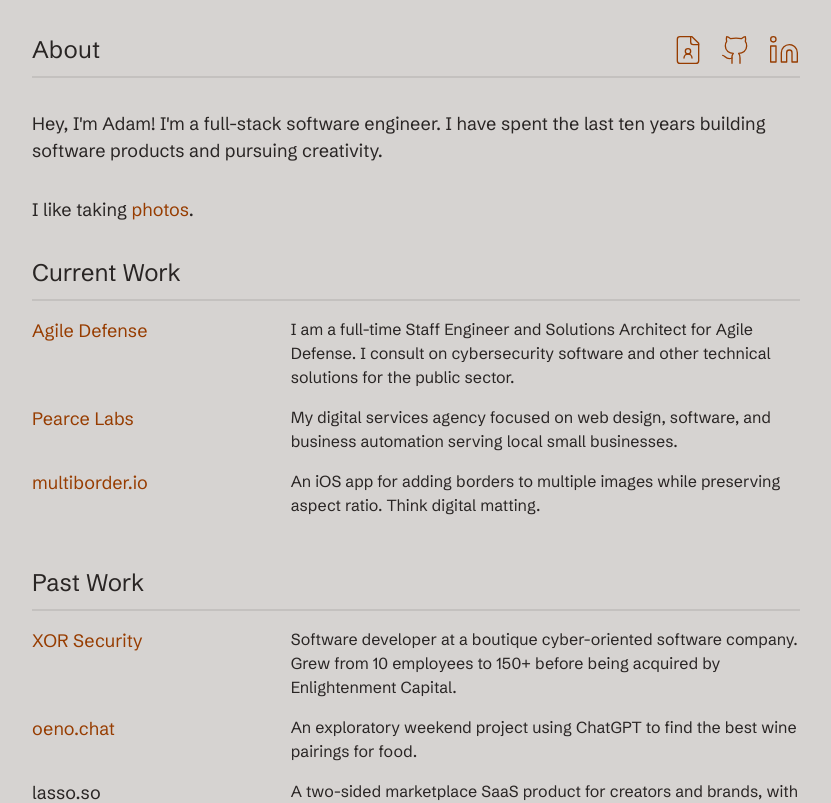
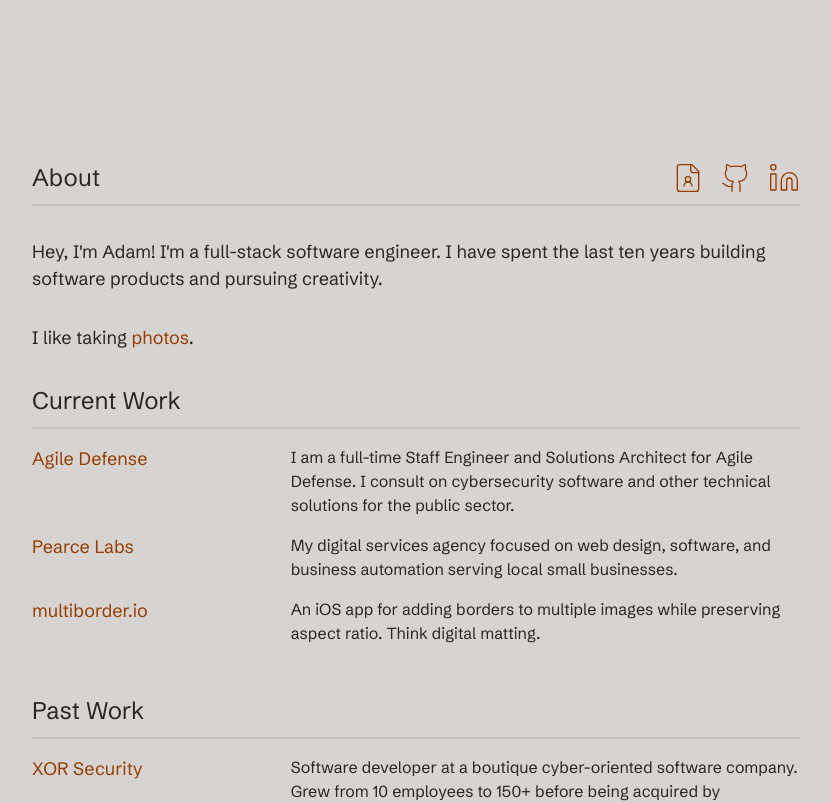
Before and after one commit to adamhp/adamhp.io, a Next.js app: page / in a window 1280 px wide. Shown: the top 803 px of the page, without its empty margins (224-1055 px from the left). Built offline with nearby package versions, Linux system fonts and the light colour scheme.

Commit message:
Add top margin

```diff
--- a/src/app/page.tsx
+++ b/src/app/page.tsx
@@ -66,7 +66,7 @@
 export default function Home() {
   return (
     <main className='font-sans h-full pb-32 flex flex-col justify-center'>
-      <div className='md:m-auto max-w-3xl h-full flex flex-col m-4'>
+      <div className='mx-auto md:mt-32 max-w-3xl h-full flex flex-col m-4'>
         <div>
           <div className='flex flex-row items-baseline justify-between border-b-2 border-foreground/10'>
             <h1>About</h1>
```
